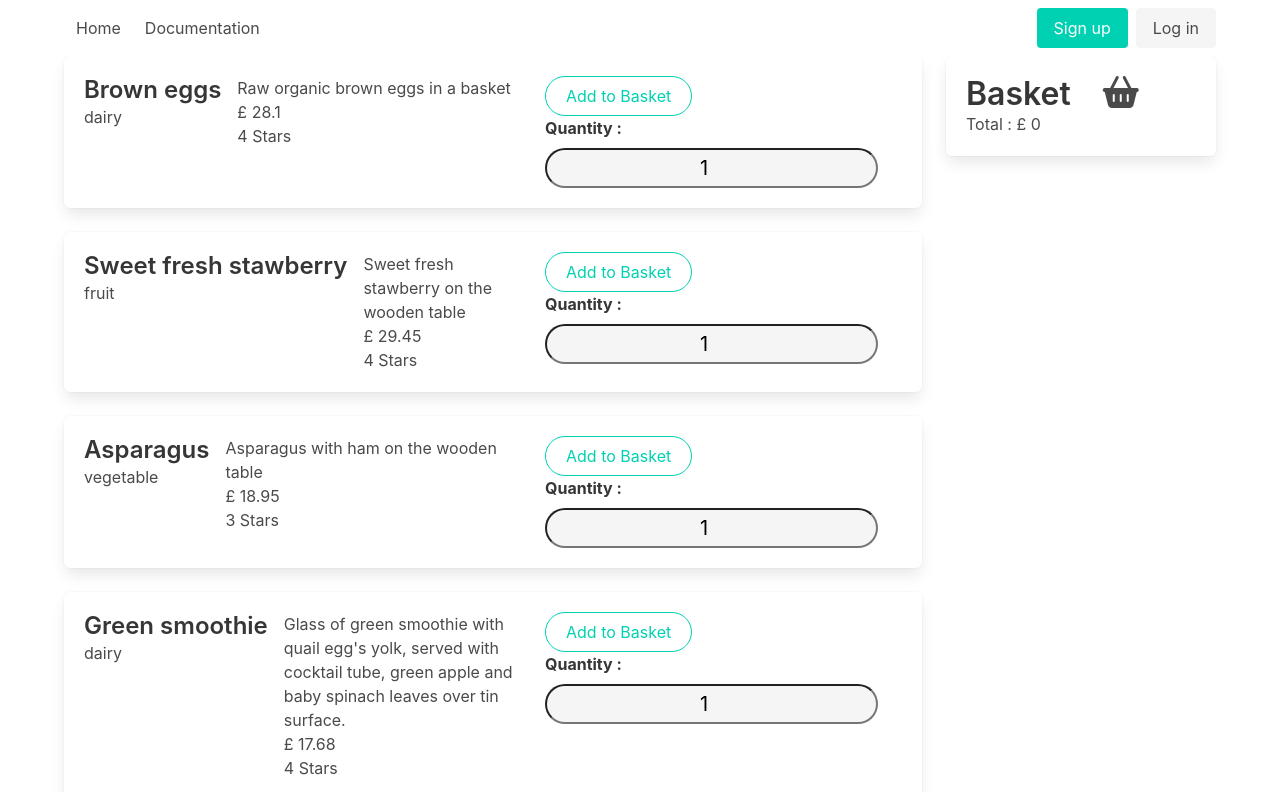
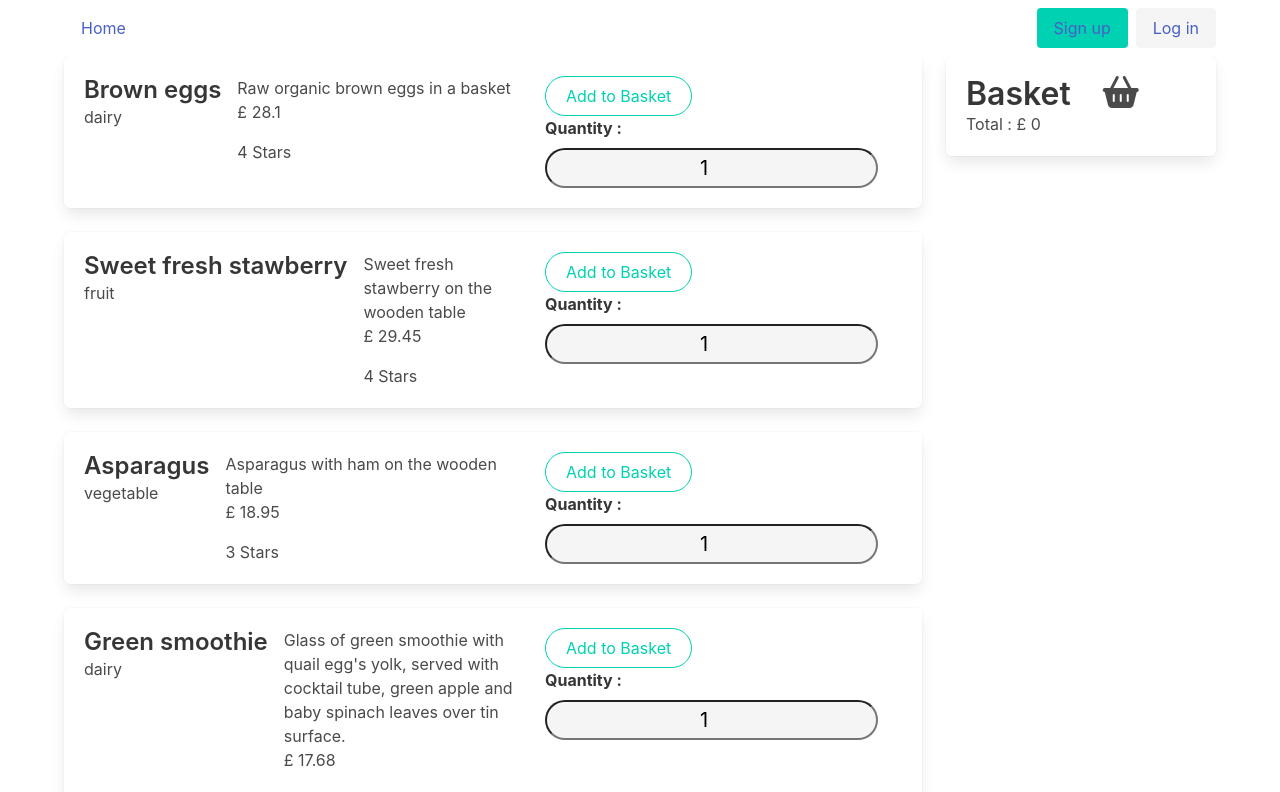
Before and after one commit to OliverW98/Shop, a React (Create React App) app in the folder shopapp/: page / in a window 1280 px wide. Shown: the top 792 px of the page. Built offline with nearby package versions, Linux system fonts and the light colour scheme.

Commit message:
Added page routing

```diff
--- a/shopapp/package.json
+++ b/shopapp/package.json
@@ -8,6 +8,7 @@
     "@testing-library/user-event": "^13.5.0",
     "react": "^17.0.2",
     "react-dom": "^17.0.2",
+    "react-router-dom": "^6.2.1",
     "react-scripts": "5.0.0",
     "web-vitals": "^2.1.2"
   },
--- a/shopapp/src/App.js
+++ b/shopapp/src/App.js
@@ -1,46 +1,24 @@
-import React, { useState } from "react";
-import ProductCard from "./components/ProductCard";
-import ProductList from "./ProductList";
 import Navbar from "./components/Navbar";
-import Basket from "./components/Basket";
+import Shop from "./components/Shop";
+import Login from "./components/LoginPage";
+import Signup from "./components/SignupPage";
+
+import { BrowserRouter as Router, Route, Routes } from "react-router-dom";
 
 function App() {
-  const [products] = useState(ProductList);
-  const [basket, setBasket] = useState([]);
-
-  function addToBasket(title, quantity) {
-    const tempBasket = basket;
-
-    const newOrder = { title, quantity };
-
-    tempBasket.push(newOrder);
-
-    setBasket(tempBasket);
-    console.log(basket);
-  }
-
-  const listOfProducts = products.map((prod, index) => (
-    <ProductCard
-      key={index}
-      title={prod.title}
-      type={prod.type}
-      description={prod.description}
-      price={prod.price}
-      rating={prod.rating}
-      addToBasket={addToBasket}
-    />
-  ));
-
   return (
-    <div className="container">
-      <Navbar />
-      <div className="columns">
-        <div className="column is-three-quarters">{listOfProducts}</div>
-        <div className="column">
-          <Basket basket={basket} />
+    <Router>
+      <div className="container">
+        <Navbar />
+        <div className="content">
+          <Routes>
+            <Route path="/" element={<Shop />} />
+            <Route path="/Login" element={<Login />} />
+            <Route path="/Signup" element={<Signup />} />
+          </Routes>
         </div>
       </div>
-    </div>
+    </Router>
   );
 }
 
--- a/shopapp/src/components/Basket.js
+++ b/shopapp/src/components/Basket.js
@@ -1,4 +1,3 @@
-import React from "react";
 function Basket(props) {
   const basketList = props.basket.map((item, index) => (
     <p key={index}>
--- /dev/null
+++ b/shopapp/src/components/LoginPage.js
@@ -0,0 +1,8 @@
+function LoginPage() {
+  return (
+    <div className="container">
+      <div>log In</div>
+    </div>
+  );
+}
+export default LoginPage;
--- a/shopapp/src/components/Navbar.js
+++ b/shopapp/src/components/Navbar.js
@@ -1,19 +1,26 @@
+import { Link } from "react-router-dom";
 function Navbar() {
   return (
     <nav className="navbar" role="navigation" aria-label="main navigation">
       <div className="navbar-menu">
         <div className="navbar-start">
-          <a className="navbar-item">Home</a>
-
-          <a className="navbar-item">Documentation</a>
+          <div className="buttons">
+            <button className="button is-primary is-inverted">
+              <Link to="/">Home</Link>
+            </button>
+          </div>
         </div>
 
         <div className="navbar-end">
           <div className="navbar-item">
             <div className="buttons">
-              <button className="button is-primary">Sign up</button>
+              <button className="button is-primary">
+                <Link to="/Signup">Sign up</Link>
+              </button>
 
-              <button className="button is-light">Log in</button>
+              <button className="button is-light">
+                <Link to="/Login">Log in</Link>
+              </button>
             </div>
           </div>
         </div>
--- a/shopapp/src/components/ProductCard.js
+++ b/shopapp/src/components/ProductCard.js
@@ -19,7 +19,9 @@ function ProductCard(props) {
             <button
               type="submit"
               className="button is-primary is-outlined is-rounded"
-              onClick={() => props.addToBasket(props.title, quantity)}
+              onClick={() =>
+                props.addToBasket(props.title, quantity, props.price)
+              }
               name={props.title}
             >
               Add to Basket
--- /dev/null
+++ b/shopapp/src/components/Shop.js
@@ -0,0 +1,40 @@
+import React, { useState } from "react";
+import ProductCard from "./ProductCard";
+import ProductList from "../ProductList";
+import Basket from "./Basket";
+
+function Shop() {
+  const [products] = useState(ProductList);
+  const [basket, setBasket] = useState([]);
+
+  function addToBasket(title, quantity, price) {
+    const tempBasket = basket;
+    const newOrder = { title, quantity, price };
+    tempBasket.push(newOrder);
+    setBasket(tempBasket);
+    console.log(basket);
+  }
+
+  const listOfProducts = products.map((prod, index) => (
+    <ProductCard
+      key={index}
+      title={prod.title}
+      type={prod.type}
+      description={prod.description}
+      price={prod.price}
+      rating={prod.rating}
+      addToBasket={addToBasket}
+    />
+  ));
+
+  return (
+    <div className="columns">
+      <div className="column is-three-quarters">{listOfProducts}</div>
+      <div className="column">
+        <Basket basket={basket} />
+      </div>
+    </div>
+  );
+}
+
+export default Shop;
--- /dev/null
+++ b/shopapp/src/components/SignupPage.js
@@ -0,0 +1,8 @@
+function SignupPage() {
+  return (
+    <div className="container">
+      <div>Sign up</div>
+    </div>
+  );
+}
+export default SignupPage;
```
Also changed, not shown: 1 other file (tests, documents, lock files or other folders).
